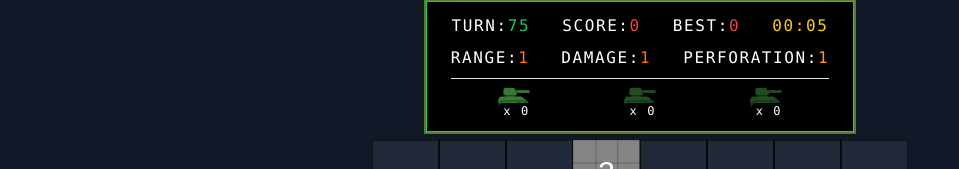
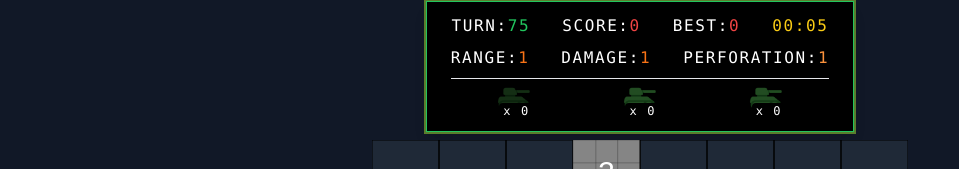
Before and after one commit to YoHaiYo/bomb-block-game-next, a Next.js app: page /bombblock in a window 1280 px wide. Shown: the part 113-282 px from the top of the page, without its empty margins (0-959 px from the left). Built offline with nearby package versions, Linux system fonts and the light colour scheme; no server answers; a web font is replaced by a local one.

Commit message:
탱크블럭 로직 구현중

```diff
--- a/src/app/bombblock/page.jsx
+++ b/src/app/bombblock/page.jsx
@@ -53,7 +53,6 @@ export default function Page() {
   const [showRankingList, setShowRankingList] = useState(false);
   const [selectedUpgrade, setSelectedUpgrade] = useState(null);
 
-  const [ownedTankBlocks, setOwnedTankBlocks] = useState([]);
   const [ownedSpecialWeapons, setOwnedSpecialWeapons] = useState({
     tank: 0,
     bomber: 0,
@@ -165,6 +164,20 @@ export default function Page() {
         topObstacles[Math.floor(Math.random() * topObstacles.length)];
       const cell = grid.current[picked.y][picked.x];
       cell.isTank = true; // 탱크 여부 마킹
+    }
+  };
+  const handleUseTankBomb = () => {
+    if (ownedSpecialWeapons.tank > 0) {
+      console.log("💥 탱크폭탄 사용!");
+
+      setOwnedSpecialWeapons((prev) => ({
+        ...prev,
+        tank: prev.tank - 1,
+      }));
+
+      // TODO: 탱크폭탄 효과 넣을 자리
+    } else {
+      console.log("❌ 탱크폭탄이 없습니다.");
     }
   };
 
@@ -552,11 +565,18 @@ export default function Page() {
           {/* 특수폭탄 선택*/}
           <div className="flex justify-around !mt-0">
             {/* 탱크폭탄 */}
-            <div className="relative w-10 h-10 ">
+            <div
+              className="relative w-10 h-10 cursor-pointer"
+              onClick={handleUseTankBomb}
+            >
               <img
                 src="/img/tank.png"
                 alt="Tank Bomb"
-                className="w-full h-full object-contain opacity-80"
+                className={`w-full h-full object-contain ${
+                  ownedSpecialWeapons.tank > 0
+                    ? "opacity-80 hover:opacity-100"
+                    : "opacity-30 cursor-not-allowed"
+                }`}
               />
               <span className="absolute bottom-0 right-0 text-xs bg-black text-white px-1 rounded">
                 x {ownedSpecialWeapons.tank || 0}
@@ -564,7 +584,7 @@ export default function Page() {
             </div>
 
             {/* 폭격기 */}
-            <div className="relative w-10 h-10">
+            <div className="relative w-10 h-10 cursor-pointer">
               <img
                 src="/img/tank.png"
                 alt="Bomber"
@@ -576,7 +596,7 @@ export default function Page() {
             </div>
 
             {/* 핵폭탄 */}
-            <div className="relative w-10 h-10">
+            <div className="relative w-10 h-10 cursor-pointer">
               <img
                 src="/img/tank.png"
                 alt="Nuke"
```
